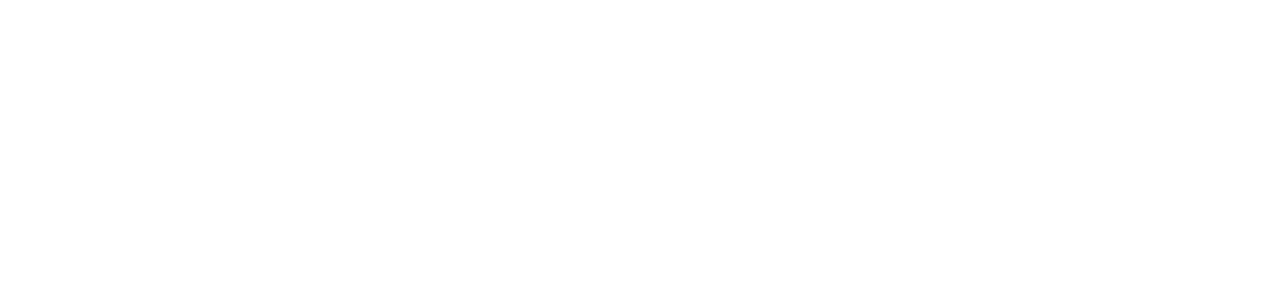
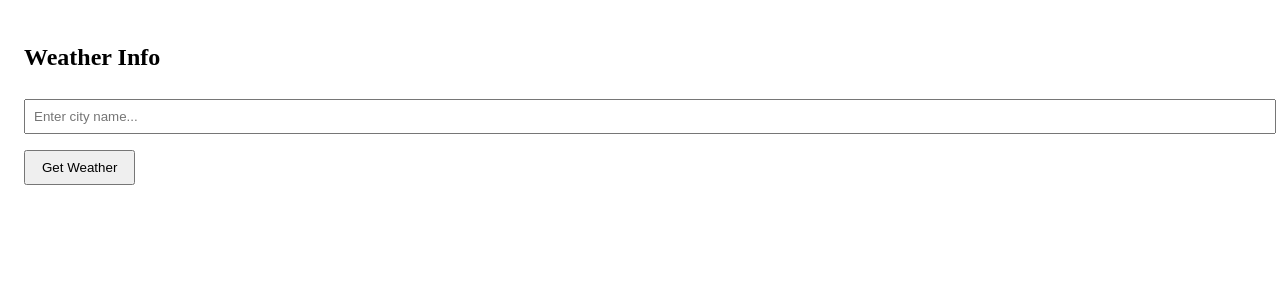
Before and after one commit to markneilcordero/nuxt_coding_challenge, a Nuxt app: page /medium_challenge_number_2 in a window 1280 px wide. Before the commit this address had no page. Shown: the top 300 px of the page. Built offline with nearby package versions, Linux system fonts and the light colour scheme.

Commit message:
Add medium_challenge_number_2.vue

```diff
--- /dev/null
+++ b/components/WeatherInfo.vue
@@ -0,0 +1,70 @@
+<template>
+    <div class="weather-container">
+        <h2>Weather Info</h2>
+        <input v-model="city" placeholder="Enter city name..." />
+        <button @click="getWeatherData">Get Weather</button>
+
+        <div v-if="loading">Loading...</div>
+        <div v-if="error">{{ error }}</div>
+
+        <div v-if="weather">
+            <h3>City: {{ weather.name }}</h3>
+            <p>Temperature: {{ weather.main.temp }}°C</p>
+            <p>Condition: {{ weather.weather[0].description }}</p>
+        </div>
+    </div>
+</template>
+
+<script setup>
+import { ref } from 'vue';
+
+const city = ref('');
+const weather = ref(null);
+const loading = ref(false);
+const error = ref(null);
+
+const getWeatherData = async () => {
+    if (!city.value.trim())
+    {
+        error.value = 'Please enter a city name';
+        return;
+    }
+
+    loading.value = true;
+    error.value = null;
+
+    try
+    {
+        const apiKey = '2e48995559b52cdf9478a38341fee90d';
+        const response = await fetch(`https://api.openweathermap.org/data/2.5/weather?q=${city.value}&units=metric&appid=${apiKey}`);
+        const data = await response.json();
+
+        if (data.cod === 200)
+        {
+            weather.value = data;
+        }
+        else
+        {
+            error.value = data.message;
+        }
+    }
+    catch (err)
+    {
+        error.value = 'Failed to fetch data';
+    }
+    finally
+    {
+        loading.value = false;
+    }
+};
+</script>
+
+<style>
+.weather-container {
+    padding: 1rem;
+}
+
+input, button {
+    margin: 0.5rem 0;
+}
+</style>
--- /dev/null
+++ b/pages/medium_challenge_number_2.vue
@@ -0,0 +1,9 @@
+<template>
+    <div>
+        <WeatherInfo />
+    </div>
+</template>
+
+<script setup>
+import WeatherInfo from '@/components/WeatherInfo.vue';
+</script>
```
